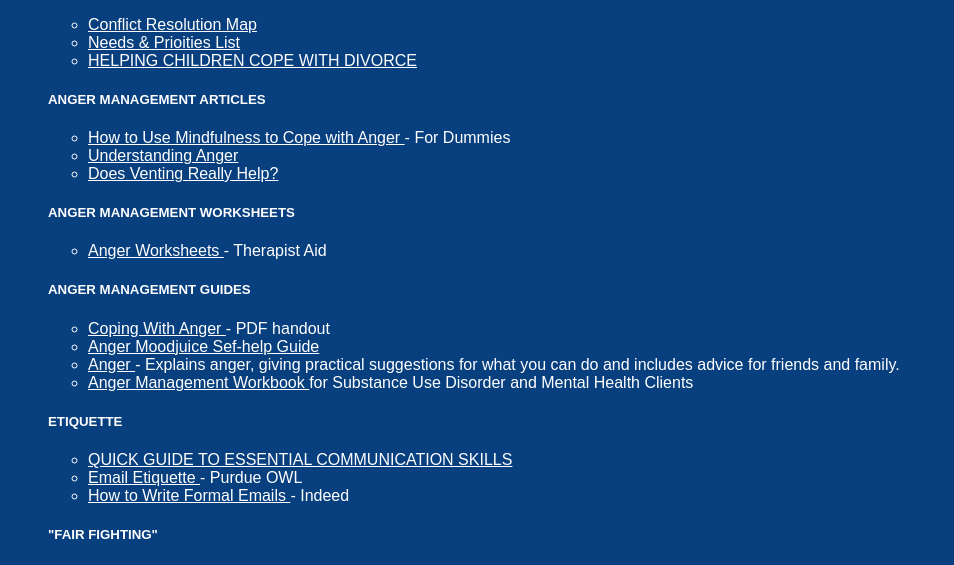
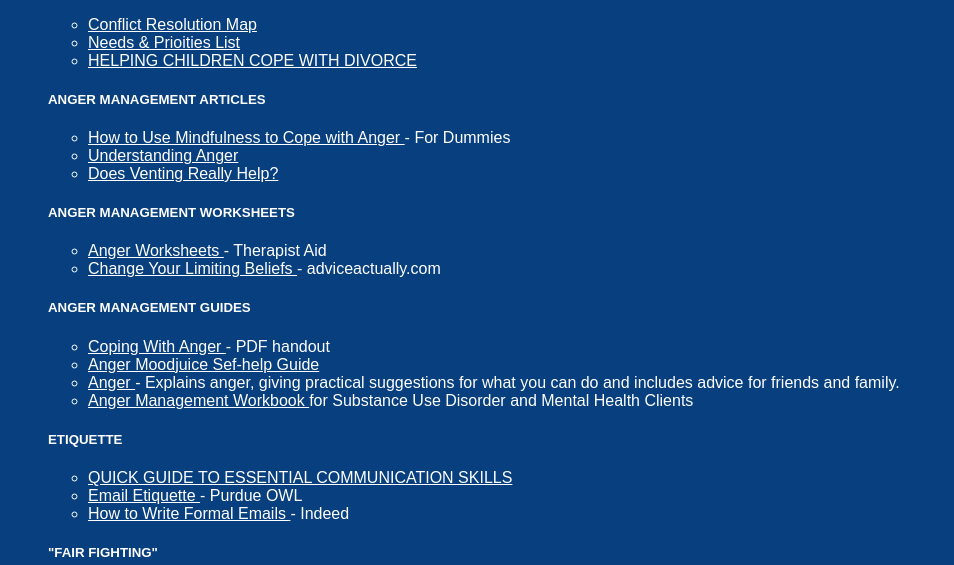
Before and after one commit to AngerSolutions/angersolutions.github.io, a plain HTML site: page resources/index.html in a window 1280 px wide. Shown: the part 105-670 px from the top of the page, without its empty margins (0-954 px from the left). Drawn offline with Linux system fonts and the light colour scheme.

Commit message:
Update index.html

```diff
--- a/resources/index.html
+++ b/resources/index.html
@@ -75,6 +75,12 @@
                     Anger Worksheets
                 </a>
                 - Therapist Aid
+            </li>
+            <li>
+                <a href="https://adviceactuallyedmondslm.s3.us-west-2.amazonaws.com/newsignups/Change+Limiting+Beliefs+Workbook+-+Jule+Kim.pdf">
+                    Change Your Limiting Beliefs
+                </a>
+                 - adviceactually.com
             </li>
         </ul>
 
```
